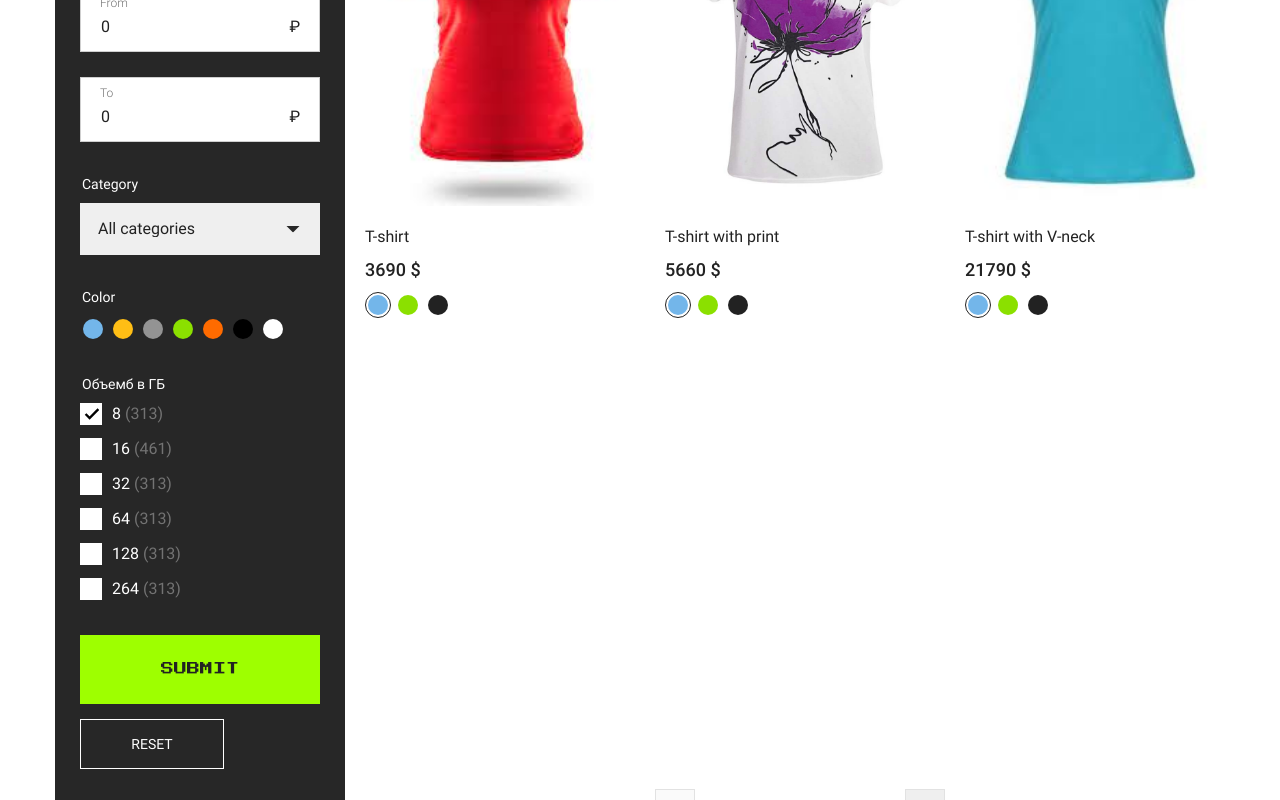
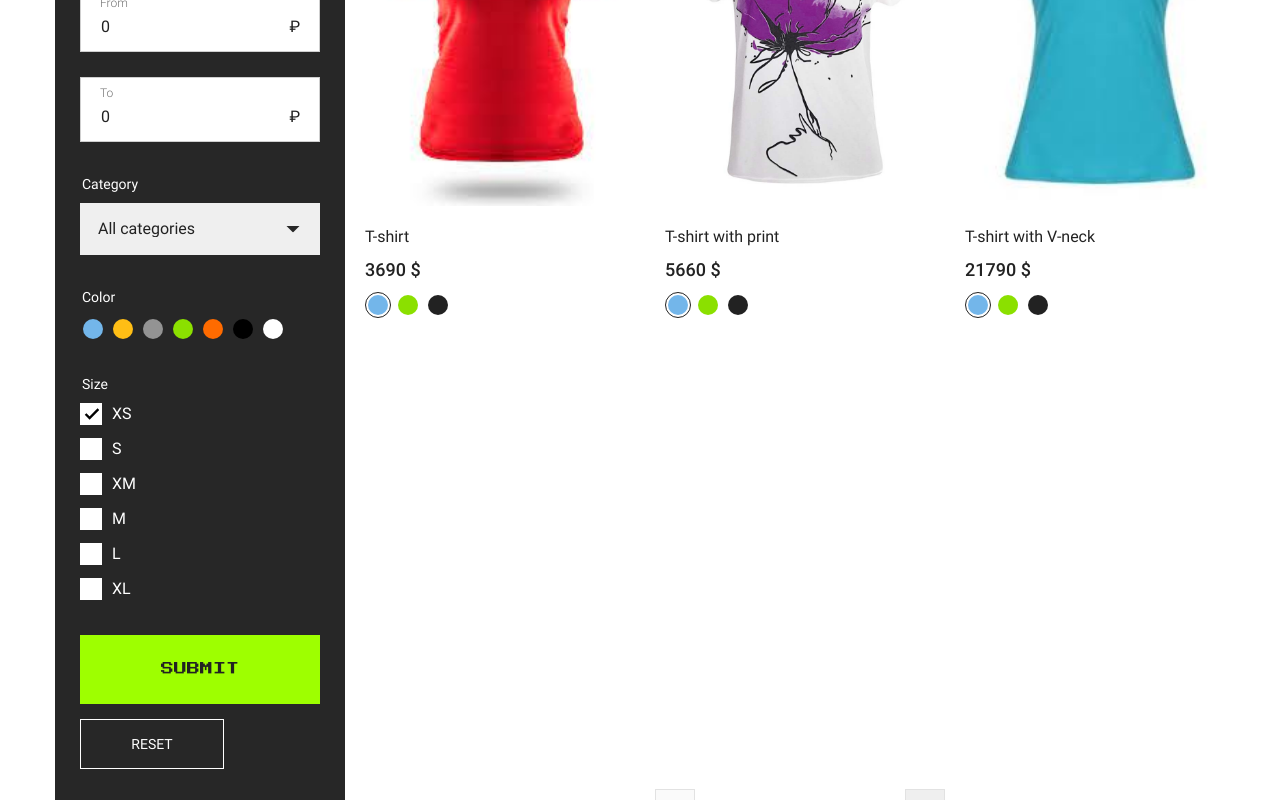
Before and after one commit to WebDevJS2022/WebDevJS2022.github.io-skillbox4, a Vue app: page / in a window 1280 px wide. Shown: the part 391-1191 px from the top of the page. Built offline with nearby package versions, Linux system fonts and the light colour scheme.

Commit message:
Название и изображение товара

```diff
--- a/src/components/ProductFilter.vue
+++ b/src/components/ProductFilter.vue
@@ -39,14 +39,13 @@
           </fieldset>
 
           <fieldset class="form__block">
-            <legend class="form__legend">Объемб в ГБ</legend>
+            <legend class="form__legend">Size</legend>
             <ul class="check-list">
               <li class="check-list__item">
                 <label class="check-list__label">
                   <input class="check-list__check sr-only" type="checkbox" name="volume" value="8" checked>
                   <span class="check-list__desc">
-                    8
-                    <span>(313)</span>
+                    XS
                   </span>
                 </label>
               </li>
@@ -54,8 +53,7 @@
                 <label class="check-list__label">
                   <input class="check-list__check sr-only" type="checkbox" name="volume" value="16">
                   <span class="check-list__desc">
-                    16
-                    <span>(461)</span>
+                    S
                   </span>
                 </label>
               </li>
@@ -63,8 +61,7 @@
                 <label class="check-list__label">
                   <input class="check-list__check sr-only" type="checkbox" name="volume" value="32">
                   <span class="check-list__desc">
-                    32
-                    <span>(313)</span>
+                    XM
                   </span>
                 </label>
               </li>
@@ -72,8 +69,7 @@
                 <label class="check-list__label">
                   <input class="check-list__check sr-only" type="checkbox" name="volume" value="64">
                   <span class="check-list__desc">
-                    64
-                    <span>(313)</span>
+                    M
                   </span>
                 </label>
               </li>
@@ -81,8 +77,7 @@
                 <label class="check-list__label">
                   <input class="check-list__check sr-only" type="checkbox" name="volume" value="128">
                   <span class="check-list__desc">
-                    128
-                    <span>(313)</span>
+                   L
                   </span>
                 </label>
               </li>
@@ -90,8 +85,7 @@
                 <label class="check-list__label">
                   <input class="check-list__check sr-only" type="checkbox" name="volume" value="264">
                   <span class="check-list__desc">
-                    264
-                    <span>(313)</span>
+                    XL
                   </span>
                 </label>
               </li>
--- a/src/pages/ProductPage.vue
+++ b/src/pages/ProductPage.vue
@@ -23,50 +23,23 @@
         <section class="item">
             <div class="item__pics pics">
                 <div class="pics__wrapper">
-                    <img width="570" height="570" src="img/phone-square.jpg" srcset="img/phone-square@2x.jpg 2x"
-                        alt="Название товара">
+                    <img width="570" height="570" :src="product.image" :alt="product.title">
                 </div>
-                <ul class="pics__list">
-                    <li class="pics__item">
-                        <a href="" class="pics__link pics__link--current">
-                            <img width="98" height="98" src="img/phone-square-1.jpg" srcset="img/phone-square-1@2x.jpg 2x"
-                                alt="Название товара">
-                        </a>
-                    </li>
-                    <li class="pics__item">
-                        <a href="" class="pics__link">
-                            <img width="98" height="98" src="img/phone-square-2.jpg" srcset="img/phone-square-2@2x.jpg 2x"
-                                alt="Название товара">
-                        </a>
-                    </li>
-                    <li class="pics__item">
-                        <a href="" class="pics__link">
-                            <img width="98" height="98" src="img/phone-square-3.jpg" srcset="img/phone-square-3@2x.jpg 2x"
-                                alt="Название товара">
-                        </a>
-                    </li>
-                    <li class="pics__item">
-                        <a class="pics__link" href="#">
-                            <img width="98" height="98" src="img/phone-square-4.jpg" srcset="img/phone-square-4@2x.jpg 2x"
-                                alt="Название товара">
-                        </a>
-                    </li>
-                </ul>
             </div>
 
             <div class="item__info">
-                <span class="item__code">Артикул: 150030</span>
+                <span class="item__code">Артикул: {{ product.id }}</span>
                 <h2 class="item__title">
-                    Смартфон Xiaomi Mi Mix 3 6/128GB
+                    {{ product.title }}
                 </h2>
                 <div class="item__form">
                     <form class="form" action="#" method="POST">
                         <b class="item__price">
-                            18 990 ₽
+                            {{ product.price }} $
                         </b>
 
                         <fieldset class="form__block">
-                            <legend class="form__legend">Цвет:</legend>
+                            <legend class="form__legend">Color:</legend>
                             <ul class="colors">
                                 <li class="colors__item">
                                     <label class="colors__label">
@@ -93,14 +66,14 @@
                         </fieldset>
 
                         <fieldset class="form__block">
-                            <legend class="form__legend">Объемб в ГБ:</legend>
+                            <legend class="form__legend">Size:</legend>
 
                             <ul class="sizes sizes--primery">
                                 <li class="sizes__item">
                                     <label class="sizes__label">
                                         <input class="sizes__radio sr-only" type="radio" name="sizes-item" value="32">
                                         <span class="sizes__value">
-                                            32gb
+                                            S
                                         </span>
                                     </label>
                                 </li>
@@ -108,7 +81,7 @@
                                     <label class="sizes__label">
                                         <input class="sizes__radio sr-only" type="radio" name="sizes-item" value="64">
                                         <span class="sizes__value">
-                                            64gb
+                                            M
                                         </span>
                                     </label>
                                 </li>
@@ -117,7 +90,7 @@
                                         <input class="sizes__radio sr-only" type="radio" name="sizes-item" value="128"
                                             checked>
                                         <span class="sizes__value">
-                                            128gb
+                                            L
                                         </span>
                                     </label>
                                 </li>
@@ -142,7 +115,7 @@
                             </div>
 
                             <button class="button button--primery" type="submit">
-                                В корзину
+                                To cart
                             </button>
                         </div>
                     </form>
```
